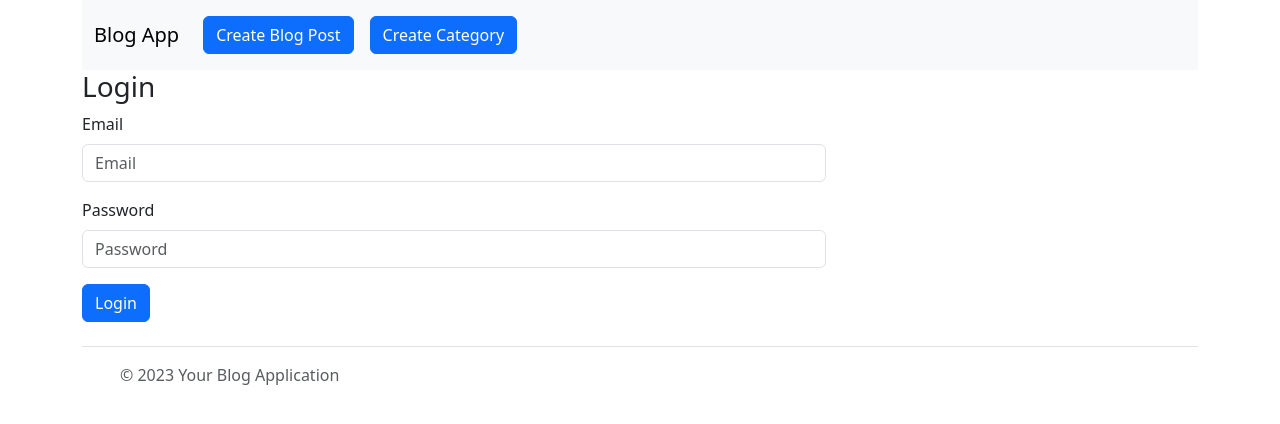
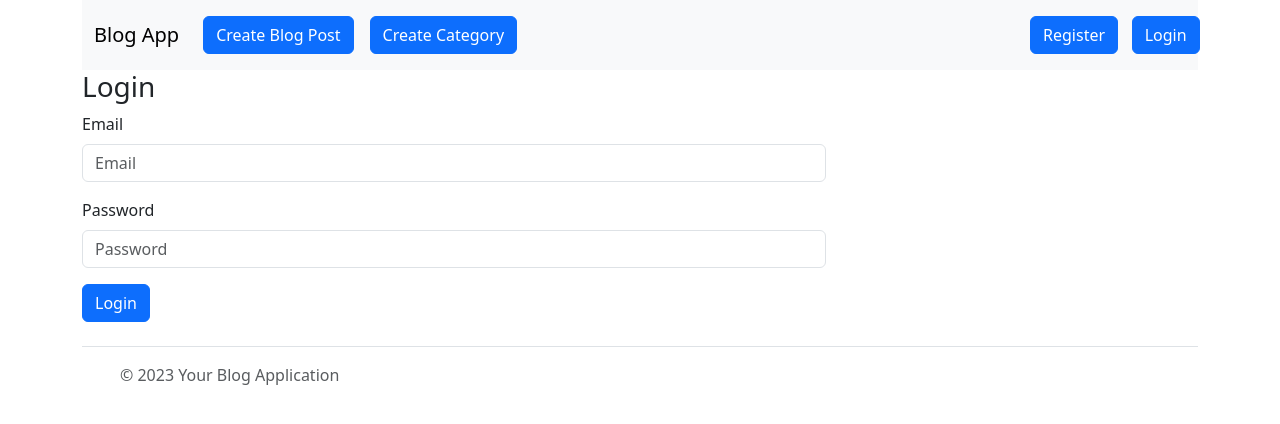
Before and after one commit to vimukthimadushan94/blog-application-front-end, a React (Create React App) app: page /login in a window 1280 px wide. Shown: the top 424 px of the page. Built offline with nearby package versions, Linux system fonts and the light colour scheme; no server answers.

Commit message:
prepare views for authentication

```diff
--- /dev/null
+++ b/src/components/auth/Register.jsx
@@ -0,0 +1,30 @@
+export default function Register(){
+    return(
+        <>
+            <div className="col-md-8">
+                <h3>Login</h3>
+                <div class="mb-3">
+                    <label for="formGroupExampleInput2" class="form-label">First Name</label>
+                    <input type="text" className="form-control" id="formGroupExampleInput2" placeholder="First Name"/>
+                </div>
+                <div class="mb-3">
+                    <label for="formGroupExampleInput2" class="form-label">Last Name</label>
+                    <input type="text" className="form-control" id="formGroupExampleInput2" placeholder="Last Name"/>
+                </div>
+                <div class="mb-3">
+                    <label for="formGroupExampleInput2" class="form-label">Age</label>
+                    <input type="number" className="form-control" id="formGroupExampleInput2" placeholder="Age"/>
+                </div>
+                <div class="mb-3">
+                    <label for="formGroupExampleInput" class="form-label">Email</label>
+                    <input type="email" className="form-control" id="formGroupExampleInput" placeholder="Email"/>
+                </div>
+                <div class="mb-3">
+                    <label for="formGroupExampleInput2" class="form-label">Password</label>
+                    <input type="password" className="form-control" id="formGroupExampleInput2" placeholder="Password"/>
+                </div>
+                <button type="submit" className="btn btn-primary">Login</button>
+            </div>
+        </>
+    );
+}
--- a/src/index.js
+++ b/src/index.js
@@ -13,11 +13,13 @@ import Login from './components/auth/Login';
 import CreateCategory from './components/category/CreateCategory';
 import { Provider } from 'react-redux';
 import { store } from './store/store';
+import Register from './components/auth/Register';
 
 const router = createBrowserRouter(
   createRoutesFromElements(
     <Route element={<App />} errorElement={<ErrorPage/>} path="/">
       <Route element={<Login/>} path='login'/>
+      <Route element={<Register/>} path='register'/>
       <Route element={<CreateCategory/>} path='category/create'/>
       <Route element={<Home/>} path="/" loader={loadBlogs}/>
       <Route element={<Create />} path="/blog/create" action={blogCreateAction}/>
--- a/src/layout/Header.jsx
+++ b/src/layout/Header.jsx
@@ -24,6 +24,12 @@ function Header() {
                         </NavLink>
                     </li>
                 </ul>
+                <NavLink to="/register" className="nav-link">
+                    <button className="btn btn-primary">Register</button>
+                </NavLink>
+                <NavLink to="/login" className="nav-link">
+                    <button className="btn btn-primary" style={{"margin-left":'20%'}}>Login</button>
+                </NavLink>
                 </div>
             </div>
         </nav>
```
